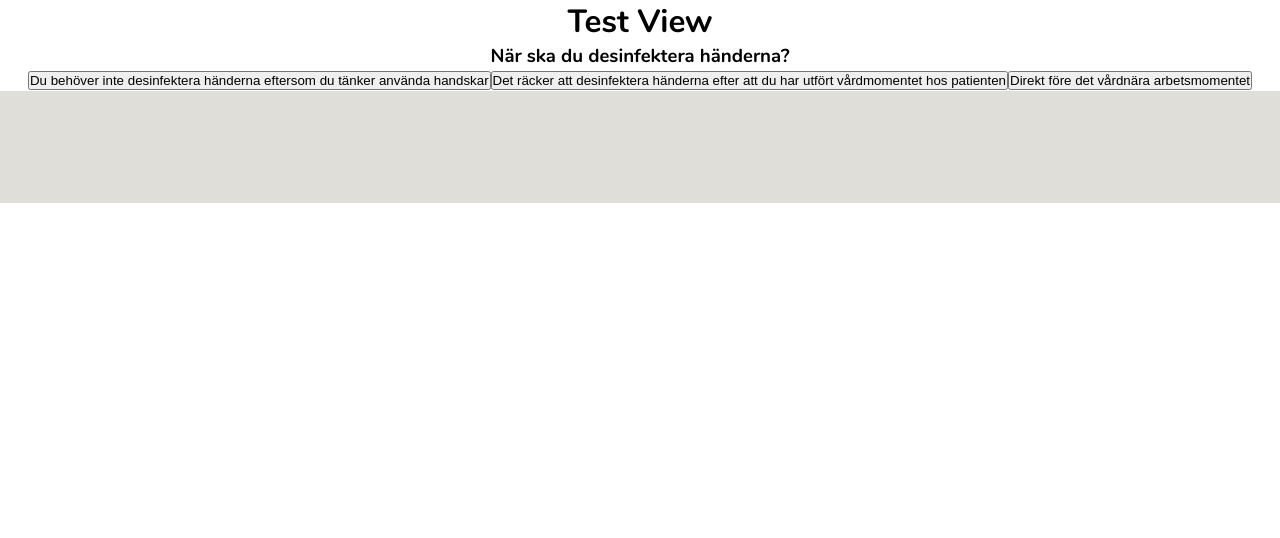
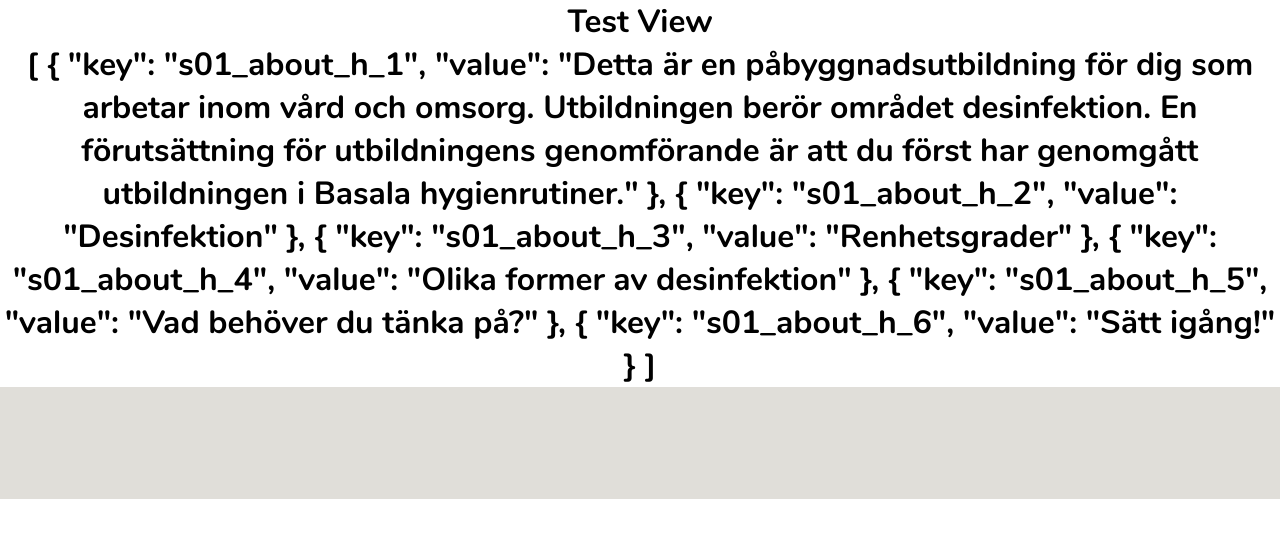
Before and after one commit to ArturLindstrom/learnways-desinfektionsguiden, a Vue app: page /test in a window 1280 px wide. Shown: the top 538 px of the page. Built offline with nearby package versions, Linux system fonts and the light colour scheme.

Commit message:
implement new/old json file on HomeView

```diff
--- a/src/App.vue
+++ b/src/App.vue
@@ -5,6 +5,16 @@
 
 <script setup>
 import FooterComponent from "@/components/FooterComponent.vue";
+import { useStore } from 'vuex';
+import { onMounted } from 'vue'
+
+const store = useStore()
+
+onMounted(() => {
+  console.log('mounted')
+  store.commit('removeMarkup')
+})
+
 </script>
 <style lang="scss">
 
--- a/src/components/slider/SliderContent.vue
+++ b/src/components/slider/SliderContent.vue
@@ -3,7 +3,7 @@
         <img :src="slide.image" alt="" class="content-img">
         <div class="text-container">
           <h3 class="slide-heading">{{ slide.heading }}</h3>
-            <p v-for="(content, i) in slide.body" :key="i">{{ content }}</p>
+            <p>{{ slide.body }}</p>
         </div>
       </div>
 </template>
--- a/src/main.js
+++ b/src/main.js
@@ -3,5 +3,4 @@ import App from './App.vue'
 import router from './router'
 import store from './store'
 
-
 createApp(App).use(store).use(router).mount('#app')
--- a/src/store/index.js
+++ b/src/store/index.js
@@ -1,7 +1,9 @@
 import { createStore } from 'vuex'
 
+import data from '@/assets/json/sv.json'
 export default createStore({
   state: {
+    data: data,
     modalShown: false,
     modalContentShown: false,
     modalContent: {},
@@ -26,12 +28,28 @@ export default createStore({
     viewsCompleted(state){
       return Object.values(state.viewsCompleted).filter(value => value === true).length == 3
     },
-
-
-
+    makeArray: (state) => (query) => {
+      const array2 = Object.entries(state.data).map(([key, value]) => {
+        return { key, value }
+      })
+      const filteredArray2 = array2.filter(item => {
+        return item.key.includes(query)
+      })
+      return filteredArray2
+      // return Object.values(state.data)
+      // return Object.fromEntries(Object.entries(state.data).filter((([key]) => key.startsWith(query))))
+      // return Object.keys(state.data).map(key => state.data[key]).filter(key => key[key].startsWith(query));
+    } ,
 
   },
+
   mutations: {
+    removeMarkup(state){
+      Object.keys(state.data).forEach(key => {
+        state.data[key] = state.data[key].replace(/<[^>]*>?/gm, '')
+      })
+    },
+
     modalClose(state) {
 
       state.modalShown = false;
--- a/src/views/HomeView.vue
+++ b/src/views/HomeView.vue
@@ -1,20 +1,21 @@
 <template>
         <HeaderComponent bgImg="1">
           <HeadingComponent fontSize="big" animate>
-            Desinfektionsguiden
+            {{data.page_title}}
           </HeadingComponent>
          <SubHeadingComponent animate>
-            En praktisk guide från Vårdhygien Stockholm om desinfektion av händer, hud, ytor och föremål – för att minska risken för smittspridning.
+          {{data.s01_ingress}}
          </SubHeadingComponent>
         </HeaderComponent>
         <MainComponent>
           <HeadingComponent fontSize="small">
-            Vad kommer du att få lära dig?
+            {{data.s01_h2_1}}
           </HeadingComponent>
-          <SliderComponent :slides="HomeSlides"/>
+          <SliderComponent :slides="slideData"/>
           <ButtonComponent action="forward">
-            Gå till nästa del
+            {{data.btn_nextsection}}
           </ButtonComponent>
+          <!-- <h1>{{slideData}}</h1> -->
         </MainComponent>
 </template>
 
@@ -26,6 +27,34 @@ import MainComponent from "@/components/MainComponent.vue";
 import SliderComponent from '@/components/slider/SliderComponent.vue';
 import ButtonComponent from "@/components/ButtonComponent.vue";
 import HomeSlides from '@/assets/home/main/slide/slide.json'
+import { useStore } from 'vuex';
+import { computed, ref, onMounted } from 'vue';
+
+const store = useStore()
+
+const data = store.state.data
+
+const slideData = ref([])
+
+const slideHeadings = store.getters.makeArray('s01_about_h')
+const slideBodies = store.getters.makeArray('s01_about_p')
+onMounted(() => {
+  for (let i = 0; i < slideHeadings.length; i++) {
+  slideData.value.push({
+    heading: slideHeadings[i].value,
+    body: slideBodies[i].value,
+    image: `src/assets/home/main/slide/images/start-${i+1}.svg`
+  })
+}
+  })
+
+
+
+
+// slideHeadings.map((item, index) => {
+//   slideData[index].heading = item
+// })
+
  </script>
 
 <style lang="scss" scoped>
--- a/src/views/TestView.vue
+++ b/src/views/TestView.vue
@@ -1,88 +1,38 @@
 <template>
   <div>
     <h1>Test View</h1>
-    <h3>{{questionQuestion}}</h3>
-    <button v-for="alternative in alternatives" :key="alternative.key" @click="selectAlternative(alternative)" >
-      {{ alternative.value }}
-    </button>
-    <p>{{feedbackOfSelectedAlternative}}</p>
-    <!-- <QuestionComponent></QuestionComponent> -->
+    <h3 v-for="item in filtered">
+      {{item.value}}
+    </h3>
+    <h1>{{filteredArray}}</h1>
   </div>
 </template>
 
 <script setup>
-import data from '@/assets/json/sv.json'
+// import data from '@/assets/json/sv.json'
 import { computed, ref } from 'vue';
-import QuestionComponent from '@/components/test/QuestionComponent.vue';
+import { useStore } from 'vuex';
 
-const selectAlternative = (alternative) => {
-  selectedAlternative.value = alternative;
-  feedbackOfSelectedAlternative.value = feedbacks.filter(feedback => feedback.key.includes(selectedAlternative.value.key))[0].value
-  feedbackOfSelectedAlternative.value = feedbackOfSelectedAlternative.value.slice(3, feedbackOfSelectedAlternative.value.length-4)
-}
+const store = useStore()
 
-const selectedAlternative = ref(null)
-const feedbackOfSelectedAlternative = ref(null)
+// data is an object of key/value pairs
+const data = store.state.data
+
+// convert data into one large array of objects with key/value pairs
+const array = computed(() => {
+  return Object.entries(data).map(([key, value]) => {
+    return { key, value }
+  })
+})
+
+const array2 = Object.entries(data).map(([key, value]) => { key, value })
+
+const filteredArray = computed(() => {
+  return array.value.filter(item => {
+    return item.key.includes('s01_about_h')
+  })
+})
 
 
-//make an array of keys and values in the json file
-const keys = Object.keys(data)
-const values = Object.values(data)
-//create an array that combines keys and values matching objects
-// const combined = keys.map((key, index) => {
-//     return {
-//       key,
-//       value: values[index]
-//     }
-//   }
-// )
-
-const combined = Object.entries(data).map(([key, value]) => {
-  return {
-    key,
-    value
-  }
-}
-)
-
-//create a new array with only the objects from s03
-const situations = combined.filter((item) => {
-
-  return item.key.includes('s03')
-})
-
-const situation1 = situations.filter((item) => {
-  return item.key.includes('s03_s1')
-})
-
-// create an array with all the questions from situation1
-const questions = situation1.filter((item) => {
-  return item.key.includes('q')
-})
-
-// array with items from question 1
-const question1 = questions.filter((item) => {
-  return item.key.includes('q1')
-})
-//create a computed property that returns the value of the object that has a key that ends with q1
-const questionQuestion = computed(() => {
-  return question1[0].value
-})
-//create a list with the value pairs of objects that contain alt in question1, not the question or the keys that end with fb
-const alternatives = question1.filter((item) => {
-  return item.key.includes('alt') && !item.key.includes('fb')
-})
-
-const feedbacks = question1.filter((item) => {
-  return item.key.endsWith('fb')
-})
 
 </script>
-
-<style scoped lang='scss'>
-
-.selected {
-  background-color: green;
-}
-
-</style>
```
Also changed, not shown: src/test.js (+8 -11 lines).
